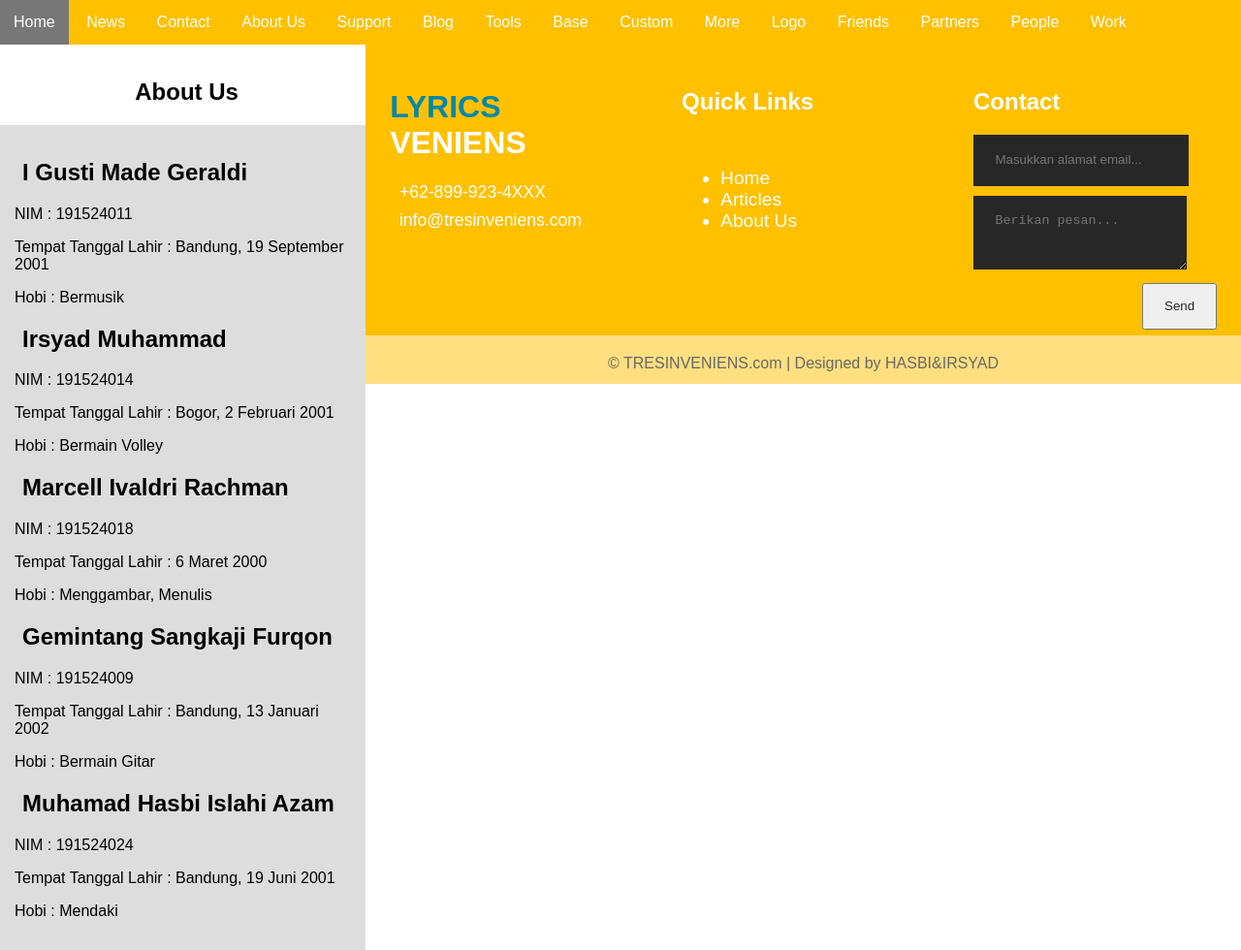
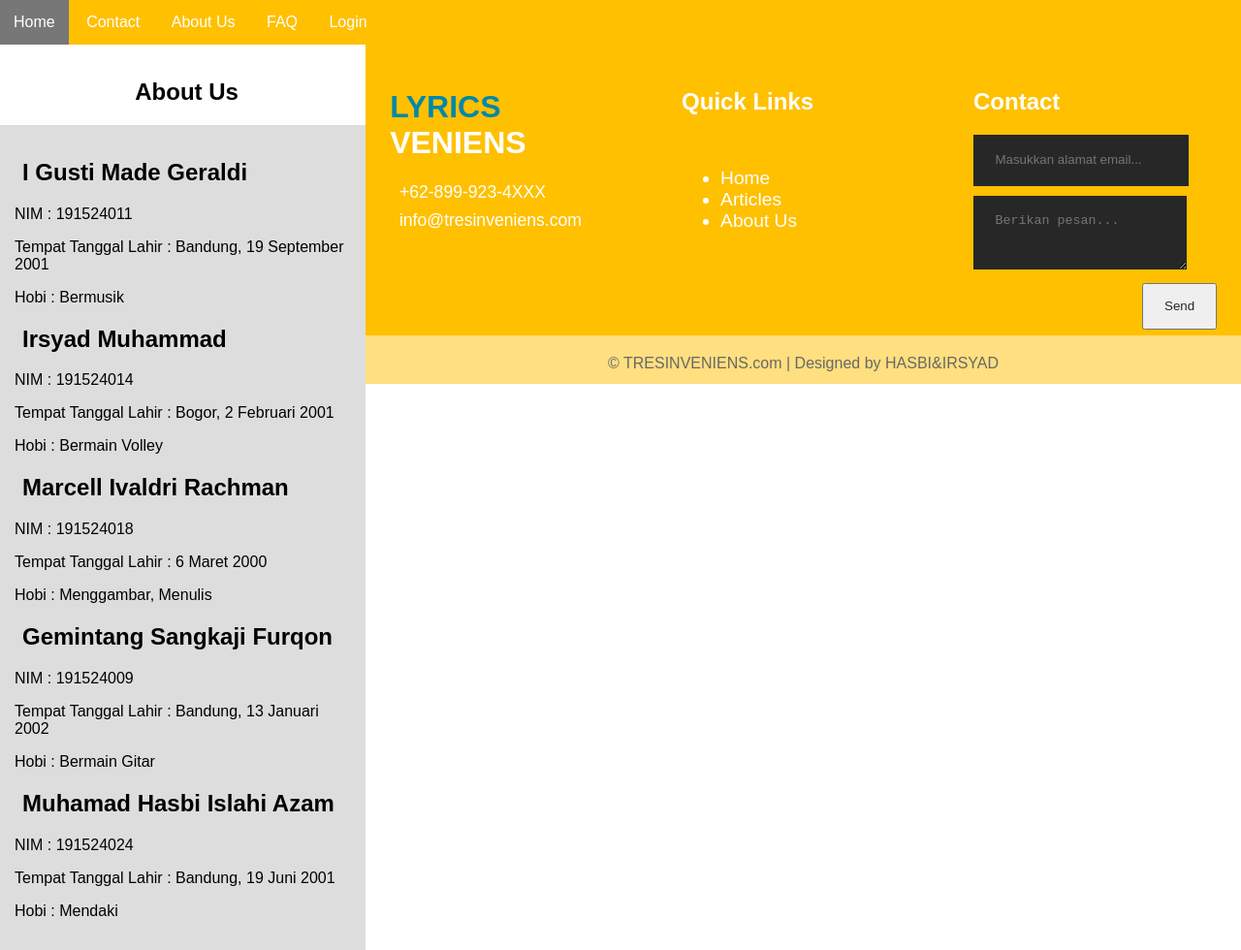
Before and after one commit to Trensiveniens/Lyricsveniens, a plain HTML site: page Aboutus.html in a window 1280 px wide. Shown: the whole page at 97% size. Drawn offline with Linux system fonts and the light colour scheme.

Commit message:
Ngeganti header about us

```diff
--- a/Aboutus.html
+++ b/Aboutus.html
@@ -7,22 +7,12 @@
     <link rel="stylesheet" href="style.css">
 </head>
 <body>
-  <div class="scrollmenu" style="background-color: #ffc000;">
+    <div class="scrollmenu" style="background-color: #ffc000;">
     <a href="index.html">Home</a>
-    <a href="#news">News</a>
     <a href="#contact">Contact</a>
-    <a href="Aboutus.html">About Us</a>
-    <a href="#support">Support</a>
-    <a href="#blog">Blog</a>
-    <a href="#tools">Tools</a>
-    <a href="#base">Base</a>
-    <a href="#custom">Custom</a>
-    <a href="#more">More</a>
-    <a href="#logo">Logo</a>
-    <a href="#friends">Friends</a>
-    <a href="#partners">Partners</a>
-    <a href="#people">People</a>
-    <a href="#work">Work</a>
+    <a href="aboutus.html">About Us</a>
+    <a href="#more">FAQ</a>
+    <a href="#logo">Login</a>
   </div>
    <div class="row">
   <div class="left" >
```
